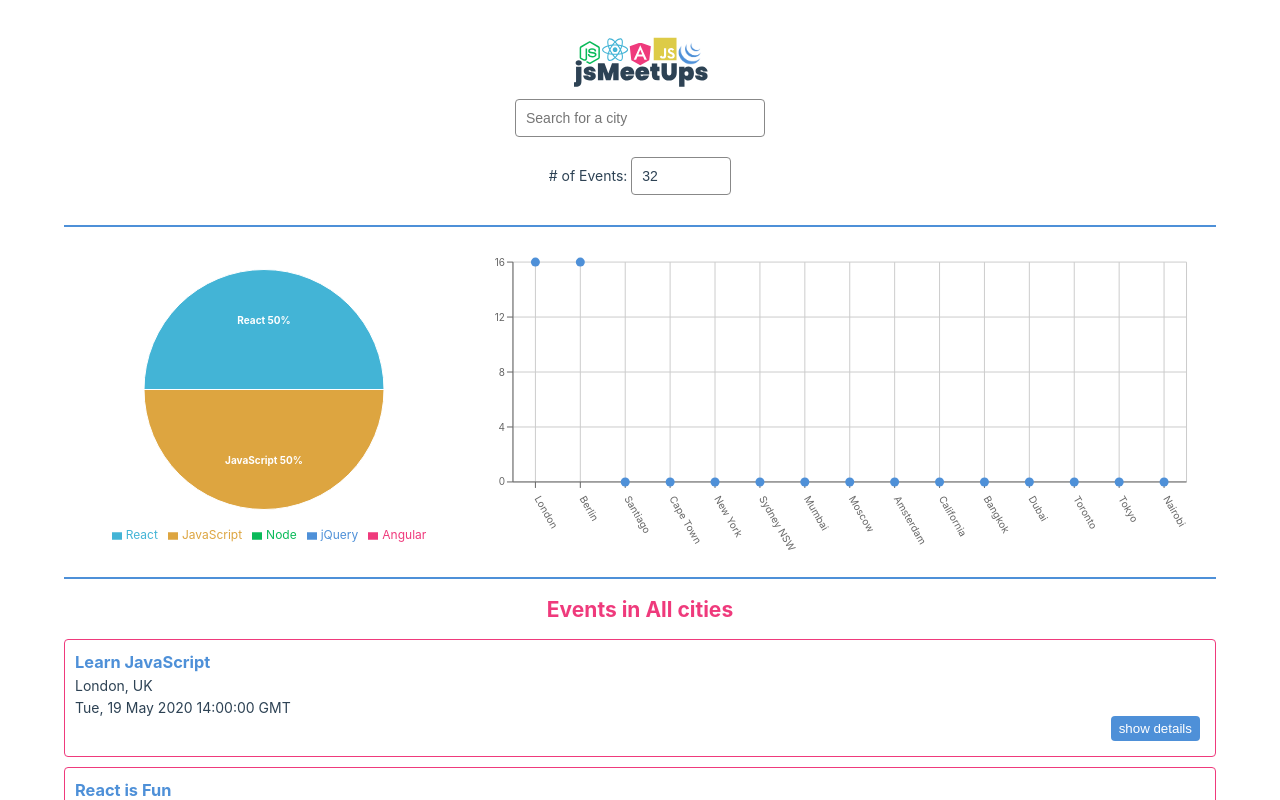
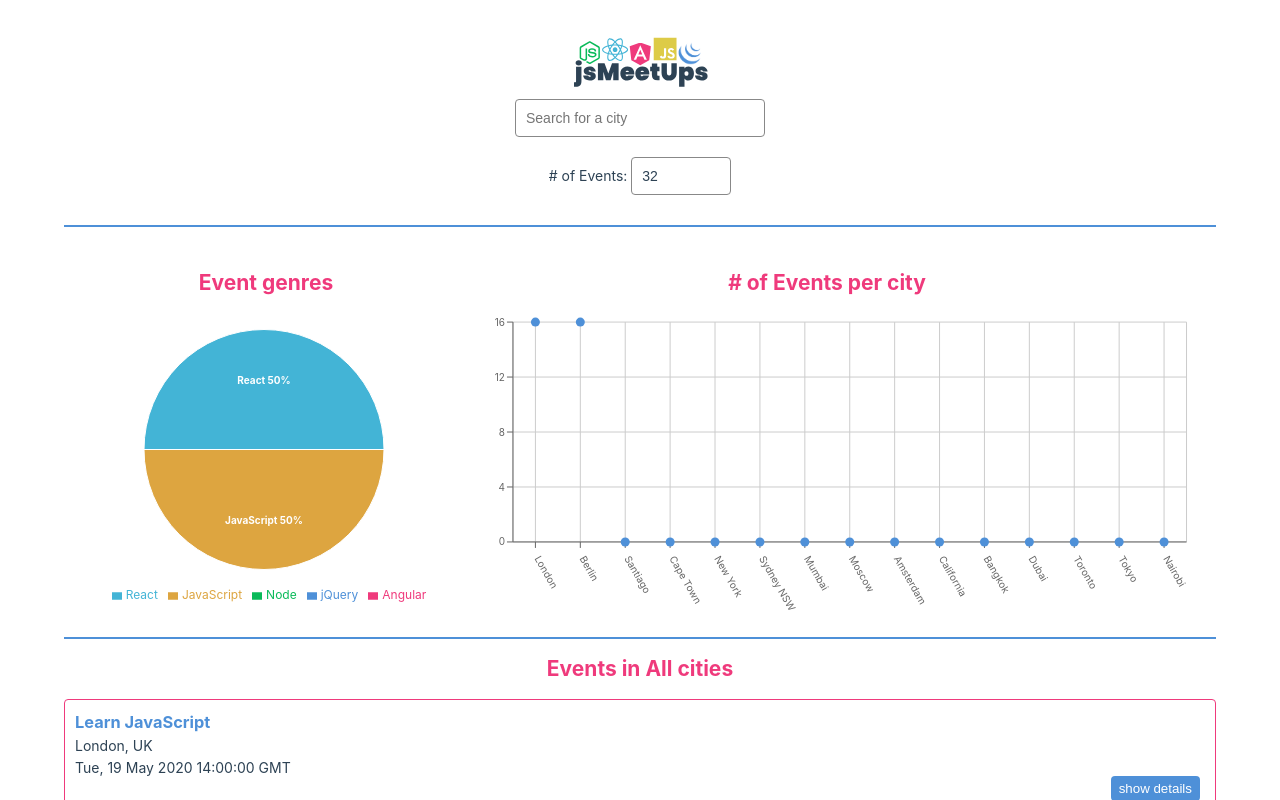
Before and after one commit to koernerclaudia/Meet, a React (Create React App) app: page / in a window 1280 px wide. Shown: the top 800 px of the page. Built offline with nearby package versions, Linux system fonts and the light colour scheme; what atatus-spa would draw is missing.

Commit message:
Added some titles

```diff
--- a/src/App.js
+++ b/src/App.js
@@ -58,8 +58,14 @@ const App = () => {
         </div>
         <div className='hr'></div>
         <div className="charts-container">
-        <div><EventGenresChart events={events} /></div>
-        <div><CityEventsChart allLocations={allLocations} events={events} /></div>
+        <div>
+        <h2>Event genres</h2>
+          <EventGenresChart events={events} />
+          </div>
+        <div>
+        <h2># of Events per city</h2>
+        <CityEventsChart allLocations={allLocations} events={events} />
+        </div>
         </div>
         <div className='hr'></div>
         <h2>Events in {currentCity}</h2>
```
